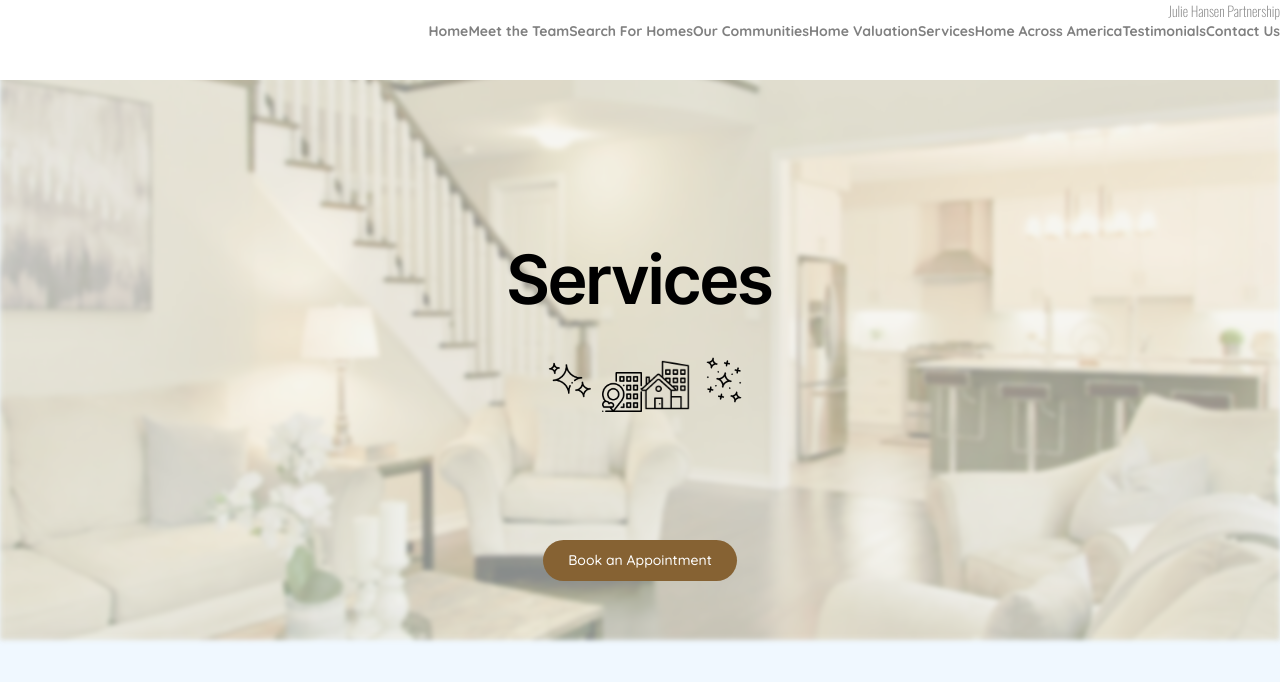
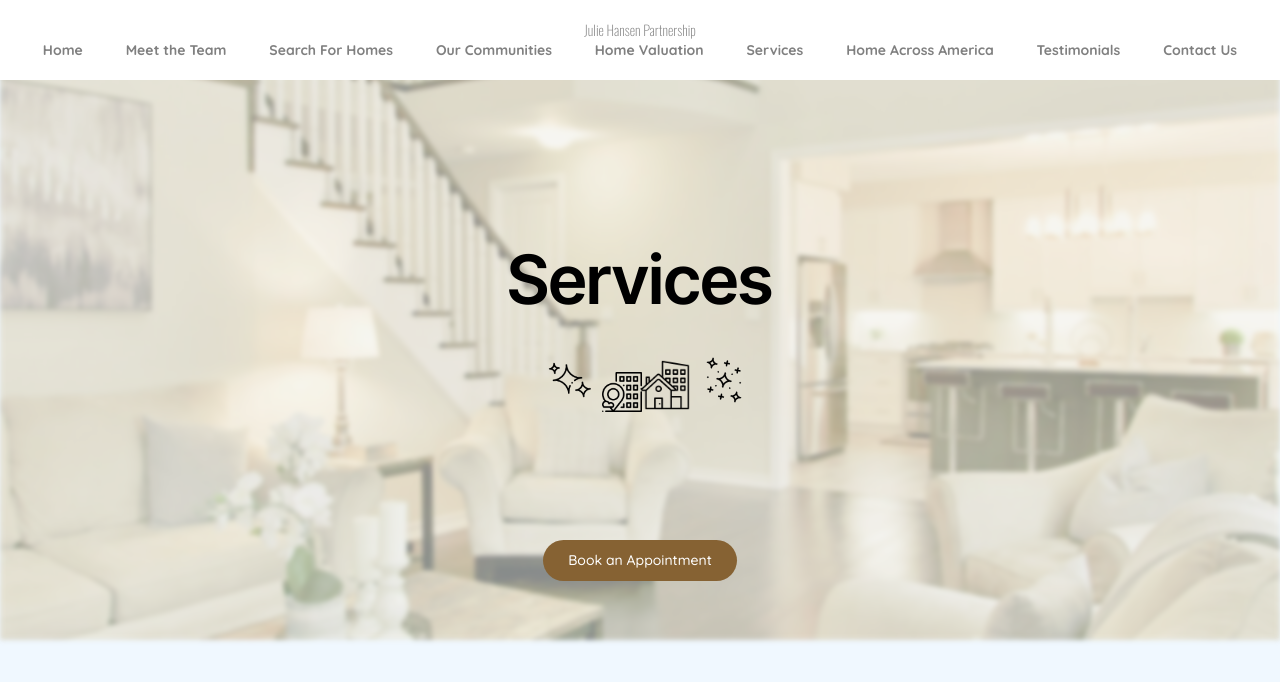
Before and after one commit to yelamoste/Hansen-Partners-Services, a React (Vite) app: page / in a window 1280 px wide. Shown: the top 682 px of the page. Built offline with nearby package versions, Linux system fonts and the light colour scheme.

Commit message:
Update Navbar.css

```diff
--- a/src/components/navbar/Navbar.css
+++ b/src/components/navbar/Navbar.css
@@ -11,7 +11,7 @@
     left: 0;
     position: sticky;
     z-index: 10;
-    align-items: flex-end;
+    justify-content: center;
 }
 .nav-cont {
     display: flex;
```
